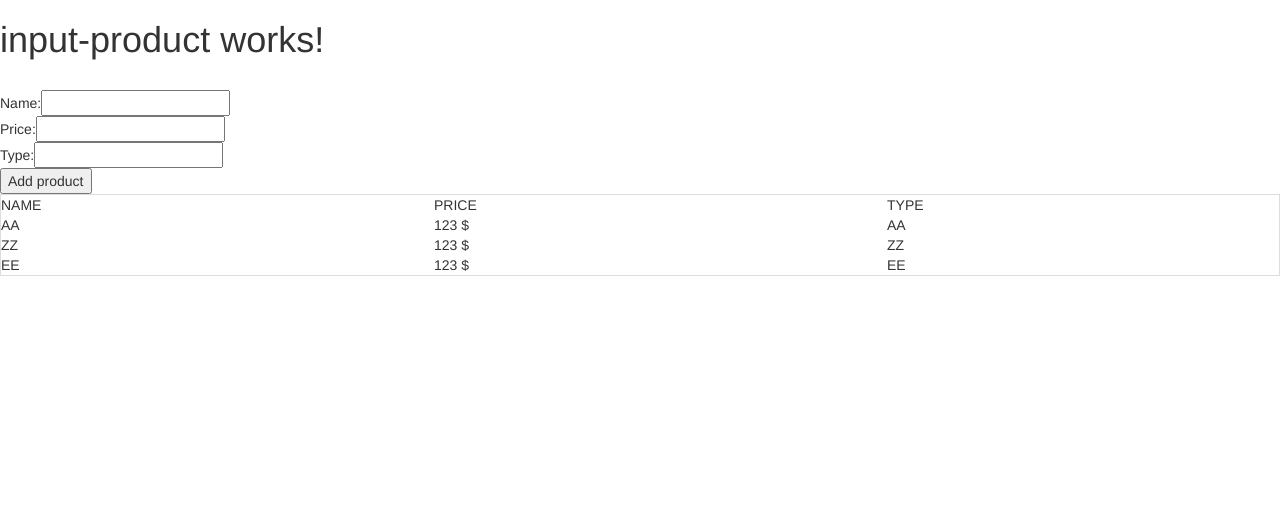
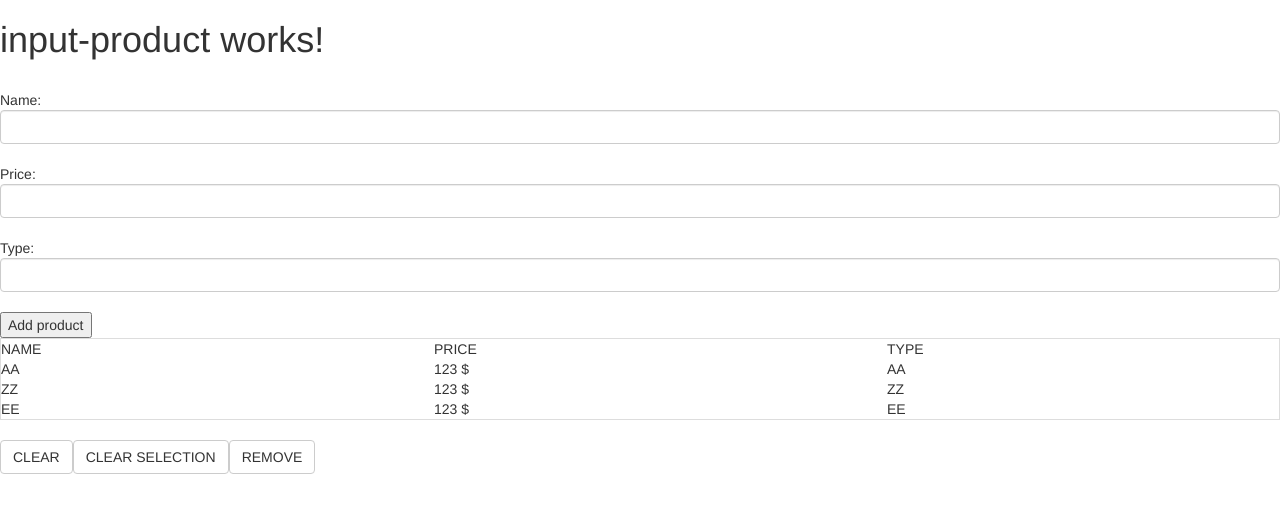
Before and after one commit to junglemove/angular-jour2, an Angular app: page / in a window 1280 px wide. Shown: the top 512 px of the page. Built offline with nearby package versions, Linux system fonts and the light colour scheme.

Commit message:
Exo1: handle actions CLEAR CLEAR SELECTION REMOVE

```diff
--- a/src/app/input-product/input-product.component.html
+++ b/src/app/input-product/input-product.component.html
@@ -1,14 +1,13 @@
 <h1>
   input-product works!
 </h1>
-<div>
+<form>
   <br>
-  Name:<input #name>
+  Name:<input class="form-control" #name>
   <br>
-  Price:<input #price>
+  Price:<input class="form-control" #price>
   <br>
-  Type:<input #type>
+  Type:<input class="form-control" #type>
   <br>
   <button (click)="submitSelectedProduct(name.value, price.value, type.value)">Add product</button>
-</div>
-<div>
+</form>
--- a/src/app/input-store/input-store.component.html
+++ b/src/app/input-store/input-store.component.html
@@ -1,6 +1,7 @@
+<app-input-product (onSubmit)="onAddProduct($event)">
+</app-input-product>
 
-  <app-input-product (onSubmit)="onAddProduct($event)"></app-input-product>
-		<table class="table table-bordered table-hover" >
+<table class="table table-bordered table-hover">
 	<tr class="warning">
 		<td>NAME</td>
 		<td>PRICE</td>
@@ -12,3 +13,9 @@
 		<td>{{ product.type }}</td>
 	</tr>
 </table>
+
+<div>
+	<button (click)="clearAll()" class="btn btn-default">CLEAR</button>
+	<button (click)="clearSelection()" class="btn btn-default">CLEAR SELECTION</button>
+	<button (click)="removeSelected()" class="btn btn-default">REMOVE</button>
+</div>
--- a/src/app/input-store/input-store.component.ts
+++ b/src/app/input-store/input-store.component.ts
@@ -39,4 +39,19 @@ export class InputStoreComponent implements OnInit {
     return (this.selectedProducts.find(p => p.id == product.id)) ? "highlightElem":"";
   }
 
+  clearAll(){
+    this.products = [];
+  }
+
+  clearSelection(){
+    this.selectedProducts = [];
+  }
+
+  removeSelected(){
+      for(let i=0; i<this.selectedProducts.length; i++){
+        let product = this.selectedProducts[i];
+        this.products.splice(this.products.findIndex(p => p.id == product.id),1);
+      }
+  }
+
 }
```
Lines whose indentation alone changed are shown as unchanged.
